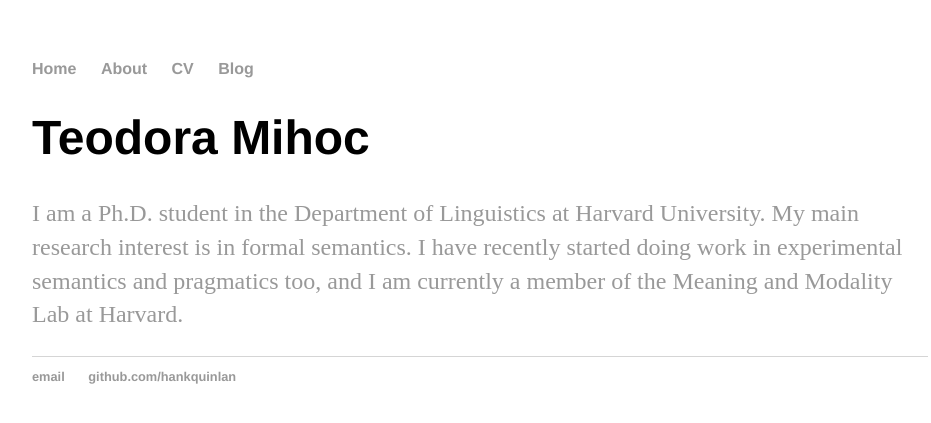
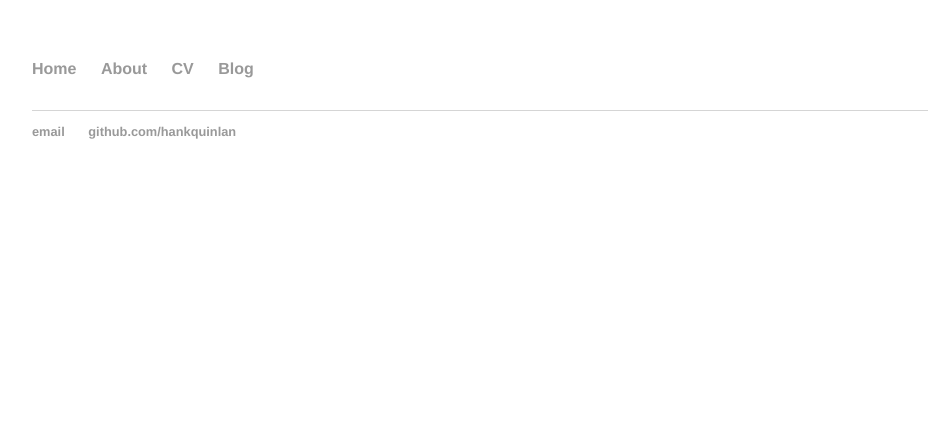
Before and after one commit to tmihoc/tmihoc.github.io, a Jekyll site: the page built from index.html, in a window 1280 px wide. Shown: the top 423 px of the page, without its empty margins (160-1091 px from the left). Built offline with Jekyll 4.4.1, drawn with Linux system fonts in a browser that asks for light colours.

Commit message:
Update index.html

```diff
--- a/index.html
+++ b/index.html
@@ -3,9 +3,8 @@ layout: default
 title: Teodora Mihoc
 ---
 <div class="blurb">
-	<h1>Teodora Mihoc</h1>
+	<h1></h1>
 	<p> <a href="/about">
-I am a Ph.D. student in the Department of Linguistics at Harvard University. My main research interest is in formal semantics. I have recently started doing work in experimental semantics and pragmatics too, and I am currently a member of the Meaning and Modality Lab at Harvard.
 
 </a></p>
 </div><!-- /.blurb -->
```
